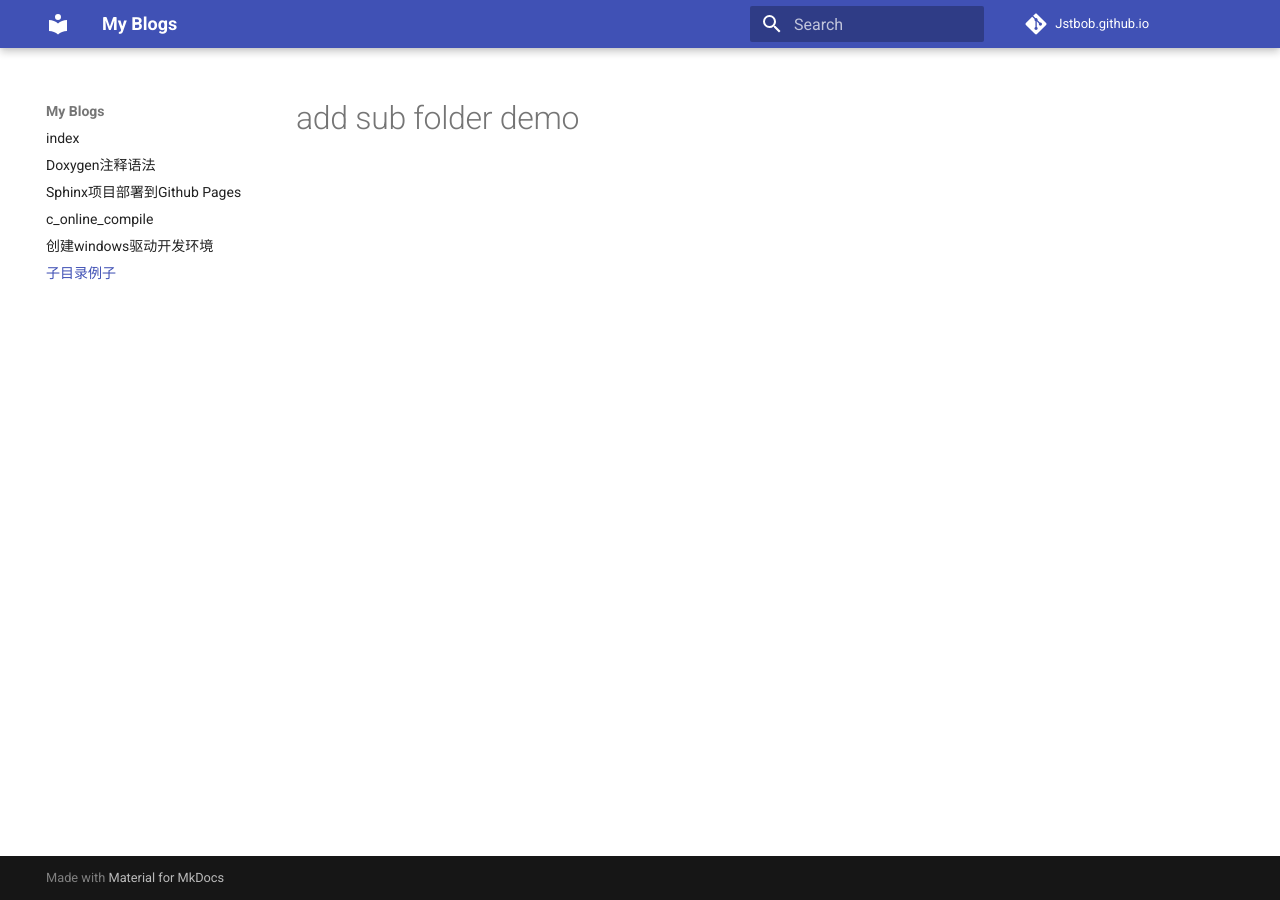
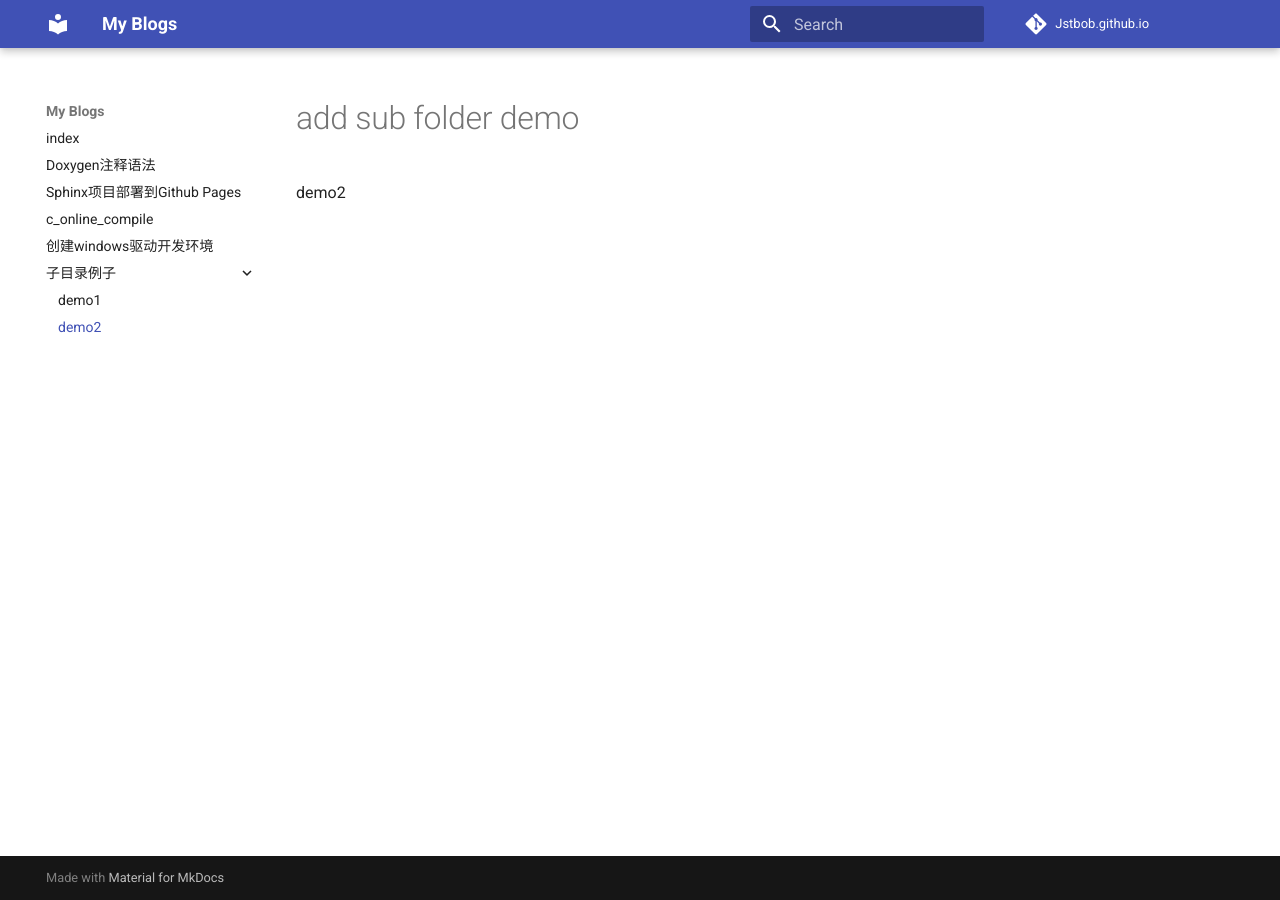
Before and after one commit to Jstbob/mkdocs-example, an MkDocs documentation site: the page built from docs/sub folder/demo2.md, in a window 1280 px wide. Built offline with MkDocs 1.6.1 and Material for MkDocs 9.7.7, drawn with Linux system fonts in a browser that asks for light colours; comment, search, counter and statistics services are not loaded.

Commit message:
change sub folder demo1 demo2

```diff
--- a/docs/sub folder/demo.md
+++ b/docs/sub folder/demo2.md
@@ -1 +1,3 @@
 # add sub folder demo
+
+demo2
--- a/mkdocs.yml
+++ b/mkdocs.yml
@@ -12,4 +12,6 @@ nav:
   - Sphinx项目部署到Github Pages: "Sphinx项目部署到Github Pages.md"
   - c_online_compile: "c_online_compile.md"
   - 创建windows驱动开发环境: "创建windows驱动开发环境.md"
-  - 子目录例子: "sub folder/demo.md"
+  - 子目录例子:
+    - demo1: "sub folder/demo1.md"
+    - demo2: "sub folder/demo2.md"
```
Also changed, not shown: docs/sub folder/demo1.md (added, +3 -0 lines).
